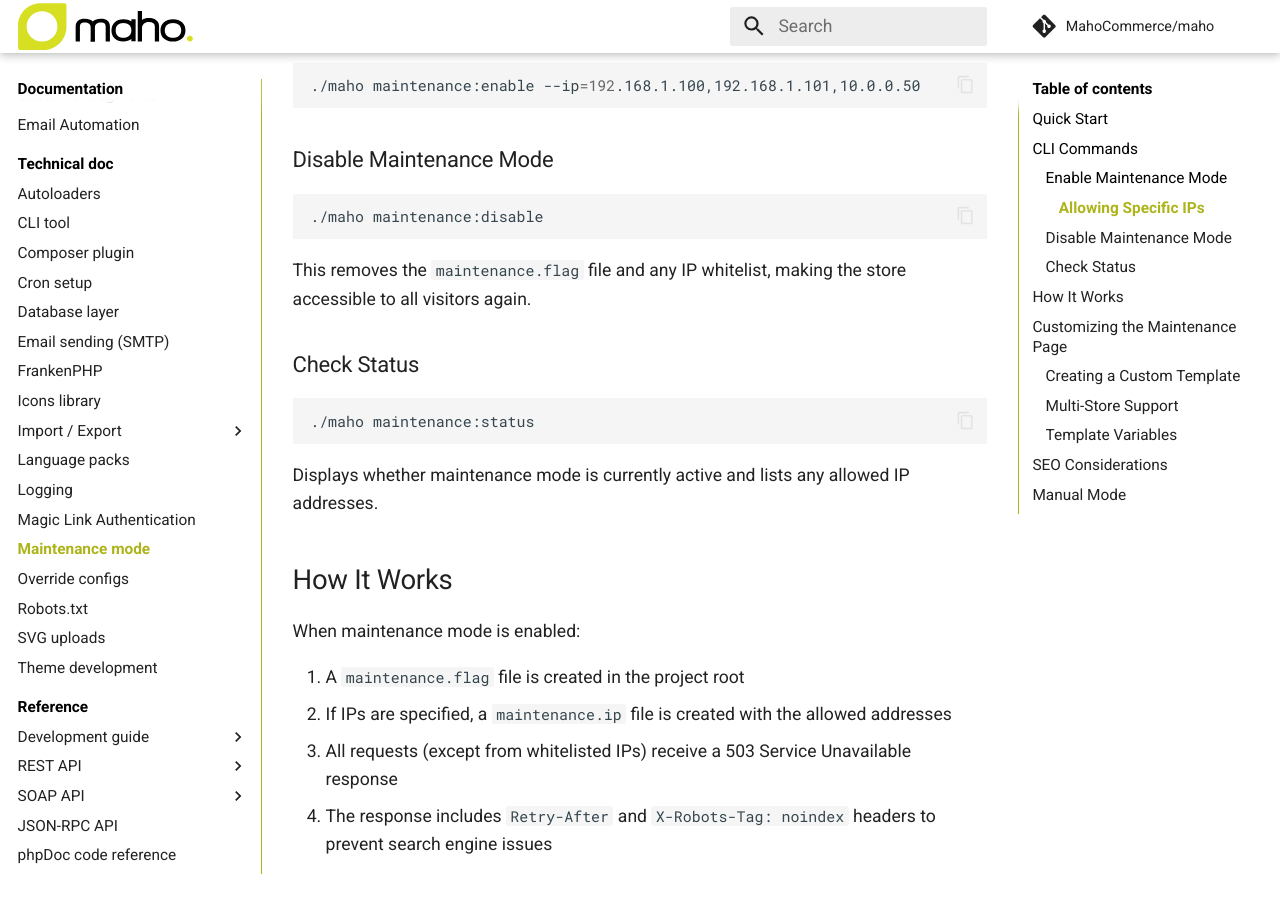
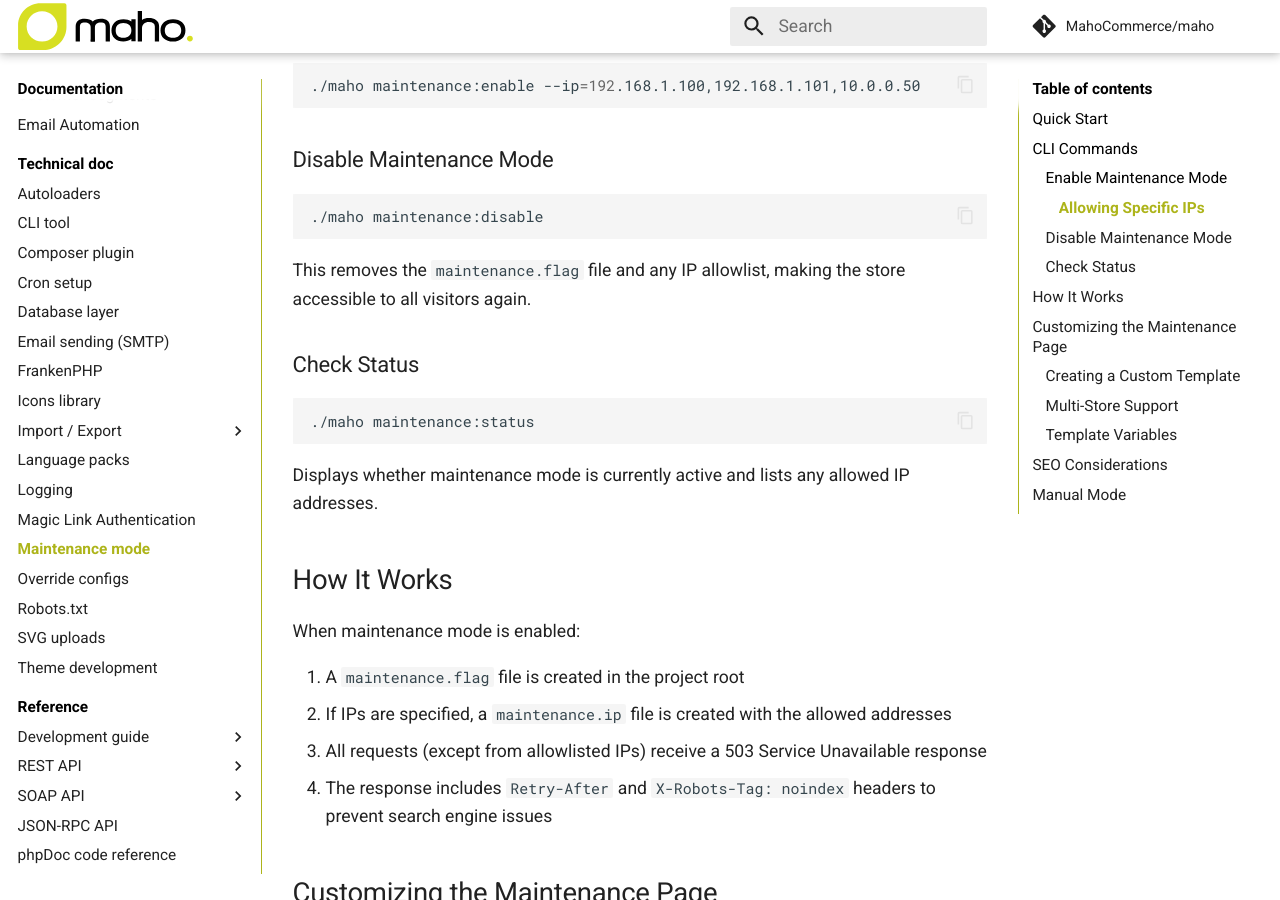
Before and after one commit to MahoCommerce/mahocommerce.com, an MkDocs documentation site: the page built from docs/maintenance-mode.md, in a window 1280 px wide and 900 px high, scrolled down 1005 px. Built offline with MkDocs 1.6.1 and Material for MkDocs 9.7.7, drawn with Linux system fonts in a browser that asks for light colours; comment, search, counter and statistics services are not loaded; some of the changed text lies outside the part shown.

Commit message:
refactor: Adjust allowlist wording (#8)

````diff
--- a/docs/maintenance-mode.md
+++ b/docs/maintenance-mode.md
@@ -45,7 +45,7 @@ To allow multiple IPs, separate them with commas:
 ./maho maintenance:disable
 ```
 
-This removes the `maintenance.flag` file and any IP whitelist, making the store accessible to all visitors again.
+This removes the `maintenance.flag` file and any IP allowlist, making the store accessible to all visitors again.
 
 ### Check Status
 
@@ -61,7 +61,7 @@ When maintenance mode is enabled:
 
 1. A `maintenance.flag` file is created in the project root
 2. If IPs are specified, a `maintenance.ip` file is created with the allowed addresses
-3. All requests (except from whitelisted IPs) receive a 503 Service Unavailable response
+3. All requests (except from allowlisted IPs) receive a 503 Service Unavailable response
 4. The response includes `Retry-After` and `X-Robots-Tag: noindex` headers to prevent search engine issues
 
 ## Customizing the Maintenance Page
@@ -178,7 +178,7 @@ If you prefer not to use the CLI, you can manage maintenance mode manually:
 # Enable
 touch maintenance.flag
 
-# Enable with IP whitelist
+# Enable with IP allowlist
 touch maintenance.flag
 echo "192.168.1.100" > maintenance.ip
 
````
